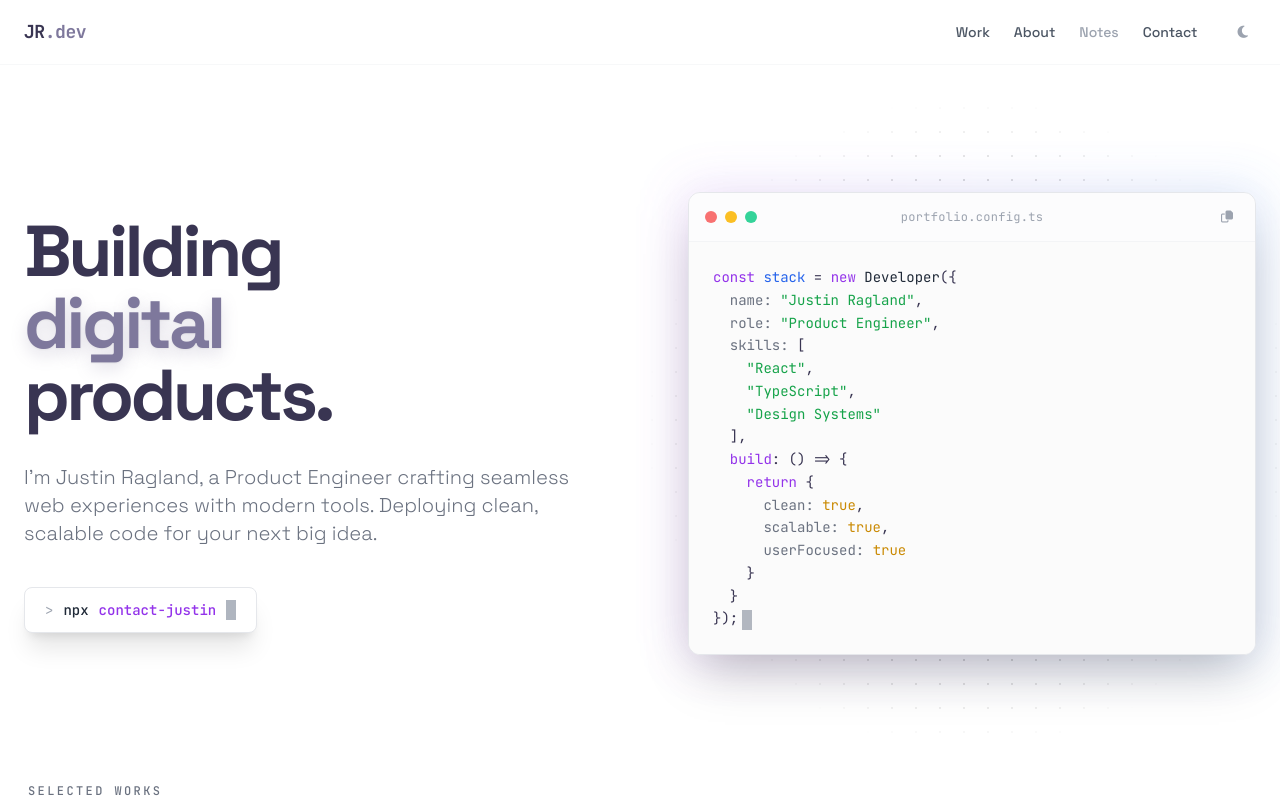
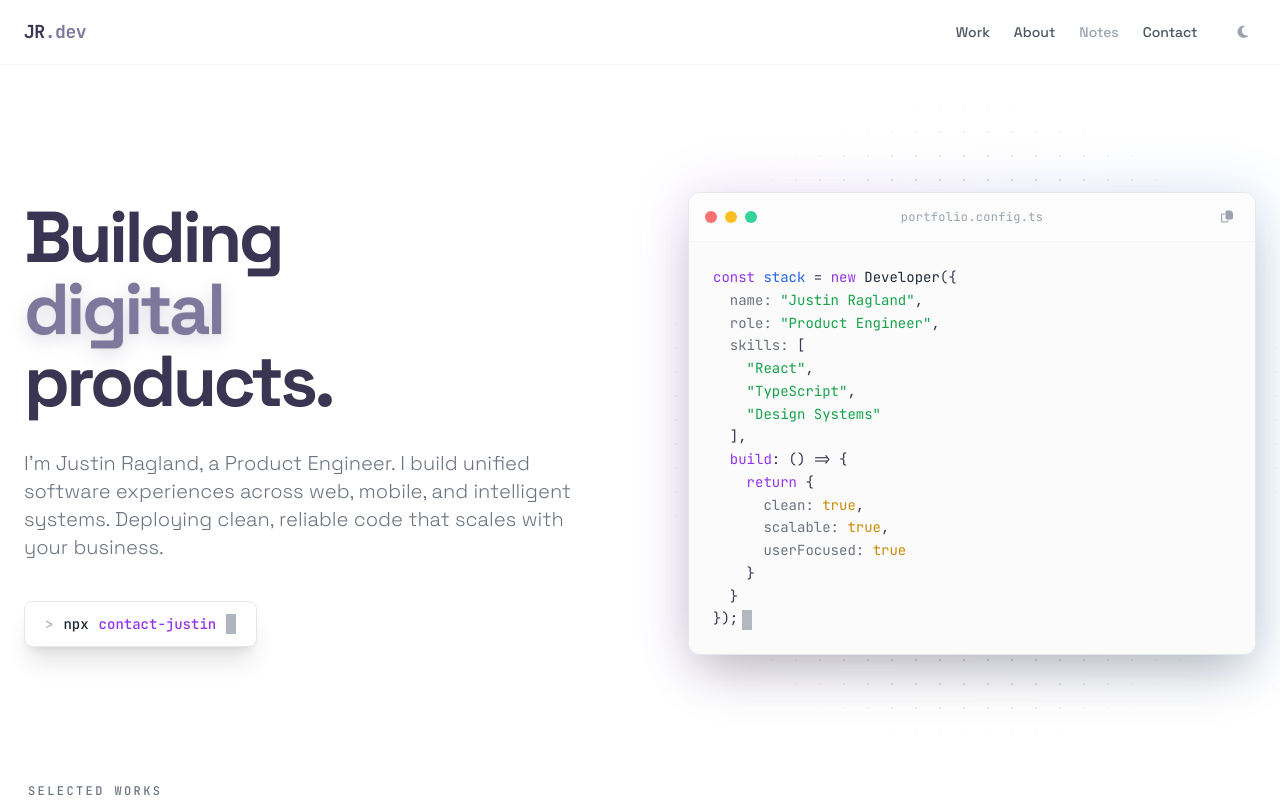
Before and after one commit to jrman28/Justin-Portfolio-Page, a React (Vite) app: page / in a window 1280 px wide. Shown: the top 800 px of the page. Built offline with nearby package versions, Linux system fonts and the light colour scheme.

Commit message:
feat: Refine HeroSection tagline and description
Update the introductory text in the HeroSection to better articulate the engineer's scope and value proposition. The description now emphasizes building unified software experiences across platforms and scalable code.

```diff
--- a/components/HeroSection.tsx
+++ b/components/HeroSection.tsx
@@ -1,3 +1,4 @@
+
 import { useState, useEffect } from 'react';
 import { motion, AnimatePresence } from "framer-motion";
 import TerminalHeroCard from "./TerminalHeroCard";
@@ -43,9 +44,7 @@ export default function HeroSection() {
           </h1>
 
           <p className="text-lg md:text-xl text-gray-500 dark:text-gray-400 font-light leading-relaxed max-w-[65ch] mb-8 md:mb-10">
-            I'm Justin Ragland, a Product Engineer crafting seamless web
-            experiences with modern tools. Deploying clean, scalable code for
-            your next big idea.
+            I'm Justin Ragland, a Product Engineer. I build unified software experiences across web, mobile, and intelligent systems. Deploying clean, reliable code that scales with your business.
           </p>
 
           {/* NPX Command CTA */}
```
